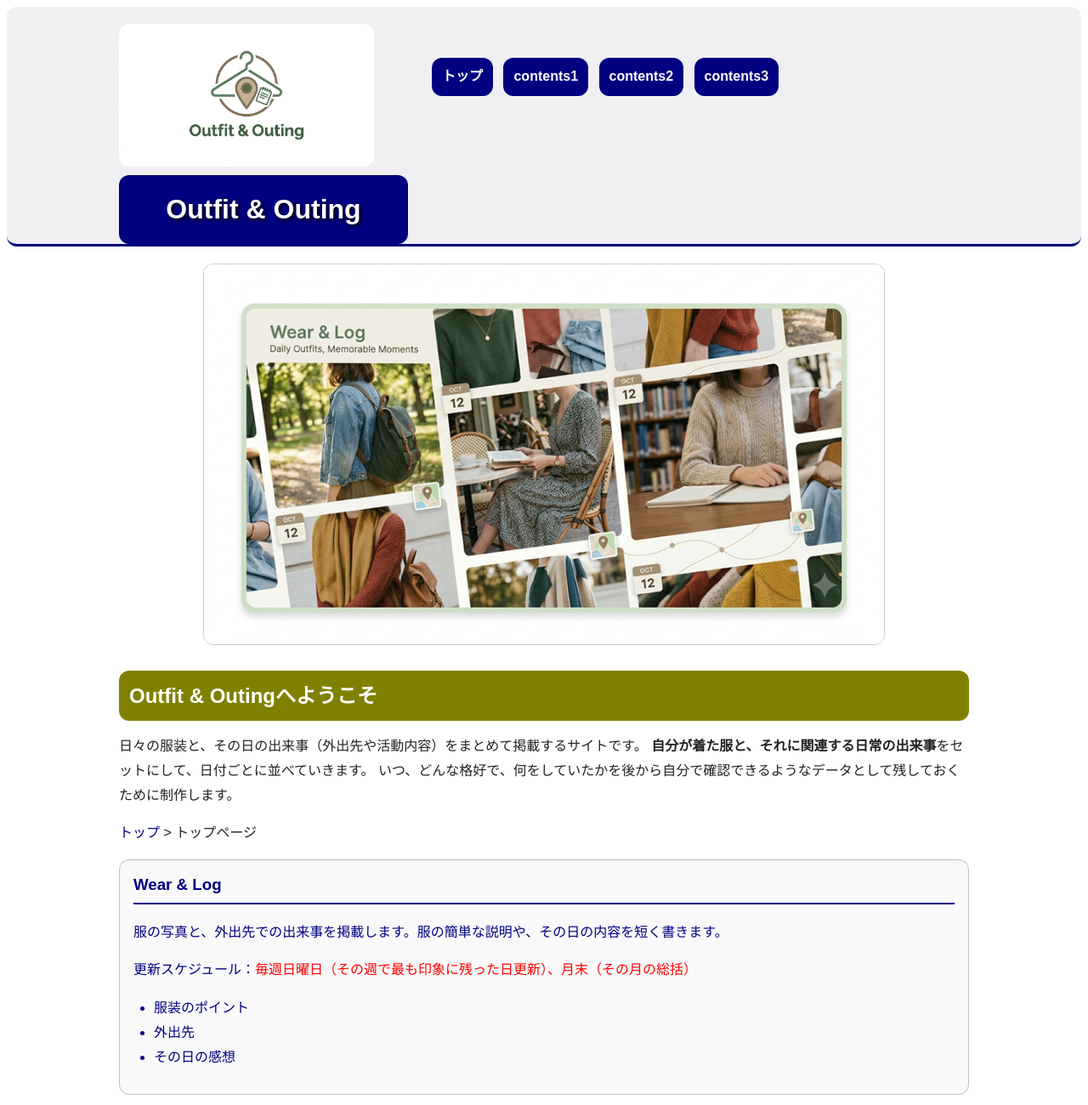
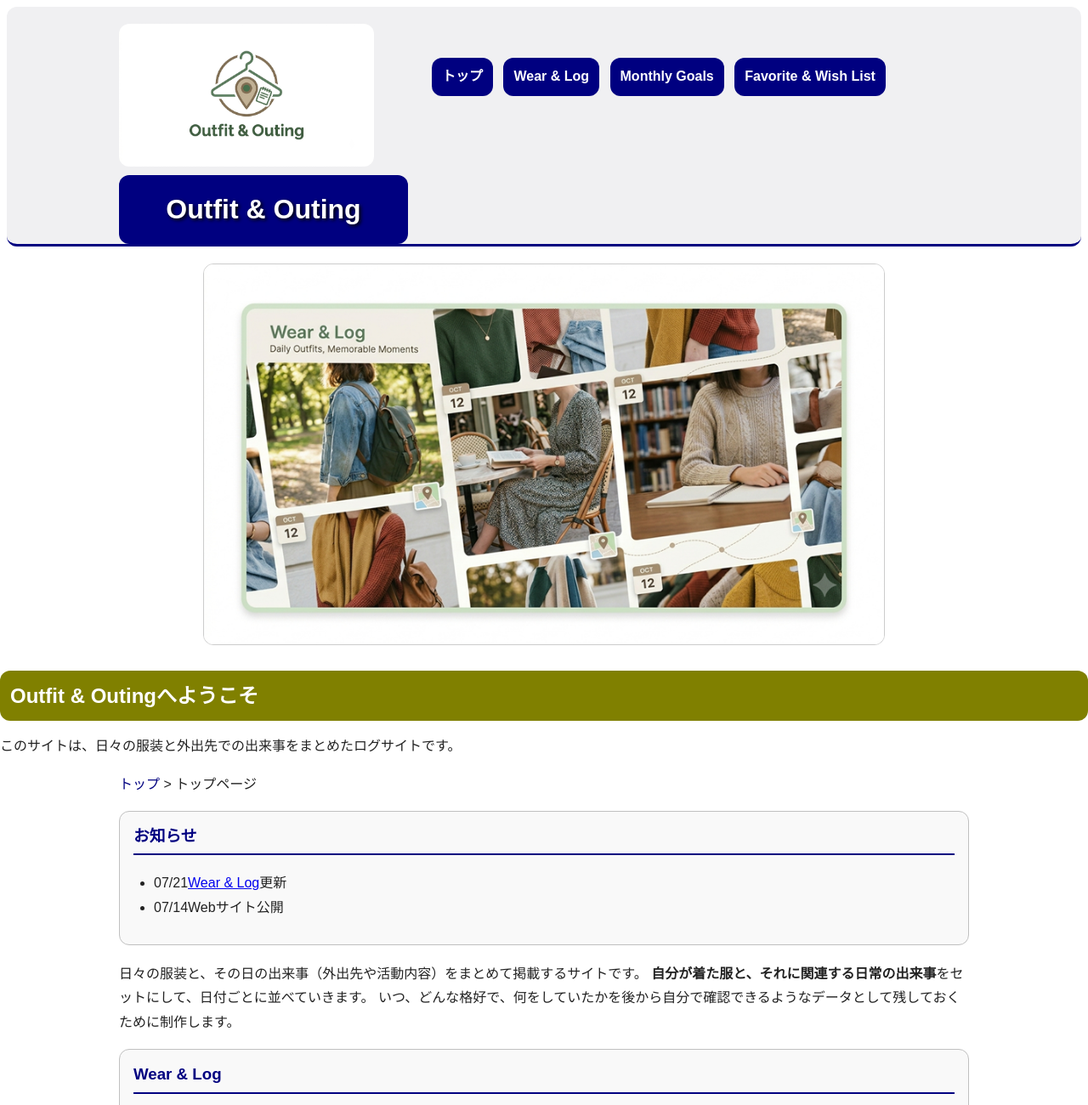
Before and after one commit to 24121131-max/24121131-max.github.io, a plain HTML site: page index.html in a window 1280 px wide. Shown: the top 1300 px of the page at 85% size. Drawn offline with Linux system fonts and the light colour scheme.

Commit message:
Update index.html

```diff
--- a/index.html
+++ b/index.html
@@ -1,25 +1,34 @@
 <!DOCTYPE html>
 <html lang="ja">
+
 <head>
   <meta charset="UTF-8" />
   <meta name="viewport" content="width=device-width, initial-scale=1" />
   <title>Outfit &amp; Outing: トップページ</title>
+
+  <!-- 授業要素: meta description -->
+  <meta name="description" content="Outfit &amp; Outingは、日々の服装とその日の出来事・お出かけ記録をまとめて掲載する個人ログサイトです。">
+
   <link rel="stylesheet" href="css/mystyle.css">
 </head>
+
 <body>
   <header class="site-header">
     <div class="header-inner">
       <div class="header-logo">
-        <img src="image/logo.png" width="300" height="150" alt="Outfit &amp; Outing ロゴ画像" class="logo-img">
+        <!-- 授業要素: ロゴをクリックするとトップページへ飛ぶ -->
+        <a href="index.html">
+          <img src="image/logo.png" width="300" height="150" alt="Outfit &amp; Outing ロゴ画像" class="logo-img">
+        </a>
         <h1>Outfit &amp; Outing</h1>
       </div>
 
       <nav class="site-nav" aria-label="メインナビゲーション">
         <ul>
           <li><a href="index.html">トップ</a></li>
-          <li><a href="contents1.html">contents1</a></li>
-          <li><a href="contents2.html">contents2</a></li>
-          <li><a href="contents3.html">contents3</a></li>
+          <li><a href="contents1.html">Wear &amp; Log</a></li>
+          <li><a href="contents2.html">Monthly Goals</a></li>
+          <li><a href="contents3.html">Favorite &amp; Wish List</a></li>
         </ul>
       </nav>
       <div class="clear"></div>
@@ -31,20 +40,34 @@
       <img src="image/main.jpg" width="800" height="450" alt="本日の服装と景色のメインイメージ" class="main-img">
     </div>
 
+    <!-- 授業要素: キャッチコピーブロック -->
+    <div class="catch">
+      <h2>Outfit &amp; Outingへようこそ</h2>
+      <p>このサイトは、日々の服装と外出先での出来事をまとめたログサイトです。</p>
+    </div>
+
     <article>
-      <h2 id="intro">Outfit &amp; Outingへようこそ</h2>
-      <p>
-        日々の服装と、その日の出来事（外出先や活動内容）をまとめて掲載するサイトです。
-        <strong>自分が着た服と、それに関連する日常の出来事</strong>をセットにして、日付ごとに並べていきます。
-        いつ、どんな格好で、何をしていたかを後から自分で確認できるようなデータとして残しておくために制作します。
-      </p>
-
       <nav class="breadcrumb" aria-label="パンくずリスト">
         <ul>
           <li><a href="index.html">トップ</a> &gt; </li>
           <li>トップページ</li>
         </ul>
       </nav>
+
+      <!-- お知らせ（News）セクション -->
+      <section id="news" class="page">
+        <h3>お知らせ</h3>
+        <ul class="news-list">
+          <li><time datetime="2026-07-21">07/21</time><a href="contents1.html">Wear &amp; Log</a>更新</li>
+          <li><time datetime="2026-07-14">07/14</time>Webサイト公開</li>
+        </ul>
+      </section>
+
+      <p>
+        日々の服装と、その日の出来事（外出先や活動内容）をまとめて掲載するサイトです。
+        <strong>自分が着た服と、それに関連する日常の出来事</strong>をセットにして、日付ごとに並べていきます。
+        いつ、どんな格好で、何をしていたかを後から自分で確認できるようなデータとして残しておくために制作します。
+      </p>
 
       <div class="navy">
         <section id="wear">
@@ -89,4 +112,5 @@
     </small>
   </footer>
 </body>
+
 </html>
```
